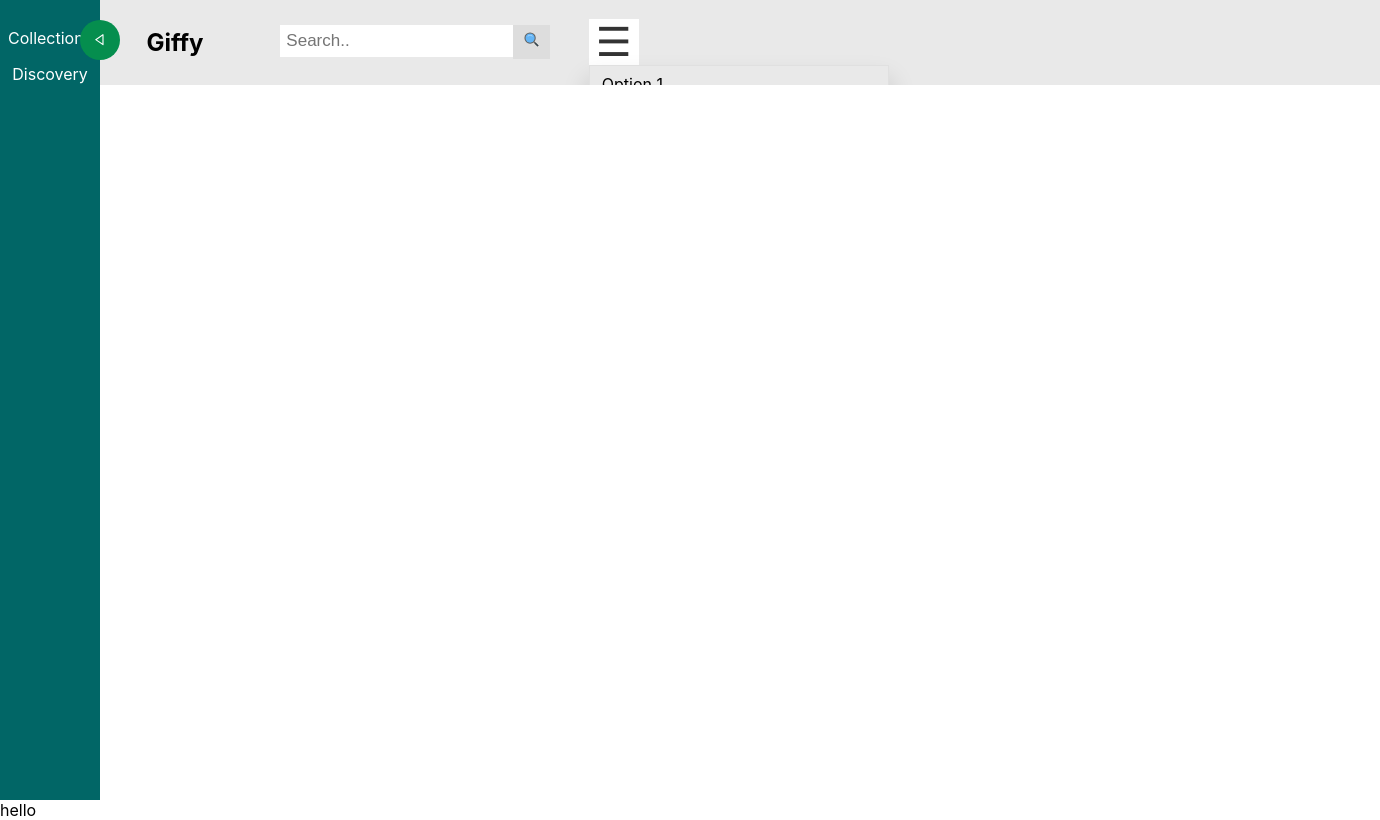
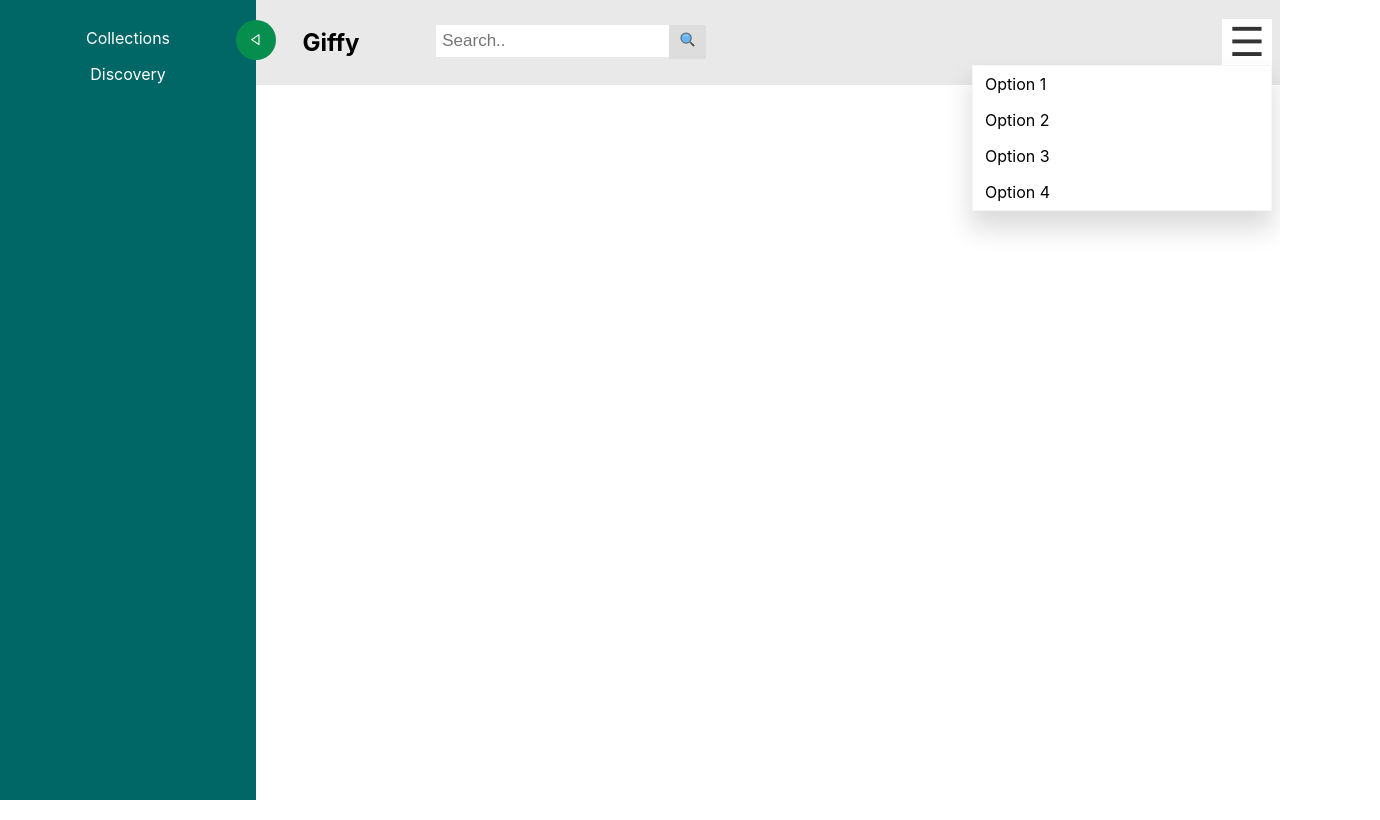
Before and after one commit to hungnguyen3/Giffy, a Next.js app in the folder webapp/: page / in a window 1280 px wide. Shown: the whole page, 1380 px wide, since content can reach past the window. Built offline with nearby package versions, Linux system fonts and the light colour scheme.

Commit message:
Fix Topbar issue

```diff
--- a/webapp/components/Layout.tsx
+++ b/webapp/components/Layout.tsx
@@ -9,11 +9,11 @@ interface LayoutProps {
 const Layout = (props: LayoutProps) => {
 	return (
 		<div className={styles.background}>
-			<div className={styles.navBars}>
-				<SideNav width={'20%'} />
+			<SideNav width={'20%'} />
+			<div className={styles.flexView}>
 				<TopNav />
+				{props.children}
 			</div>
-			{props.children}
 		</div>
 	);
 };
--- a/webapp/components/TopNav.tsx
+++ b/webapp/components/TopNav.tsx
@@ -6,6 +6,7 @@ const TopNav = () => {
 	return (
 		<nav>
 			<div className={styles.TopNav}>
+				<div className={styles.leftPart}>
 					<div className={styles.mainTitle}>
 						<Link href="/">
 							<h1>Giffy</h1>
@@ -19,6 +20,7 @@ const TopNav = () => {
 								<FcSearch></FcSearch>
 							</button>
 						</form>
+					</div>
 				</div>
 				<div className={styles.menuContainer}>
 					<button type="button" className={styles.userButton}>
--- a/webapp/pages/index.tsx
+++ b/webapp/pages/index.tsx
@@ -2,11 +2,7 @@ import type { NextPage } from 'next';
 import Layout from '../components/Layout';
 
 const Home: NextPage = () => {
-	return (
-		<Layout>
-			<div>hello</div>
-		</Layout>
-	);
+	return <Layout></Layout>;
 };
 
 export default Home;
--- a/webapp/styles/Layout.module.scss
+++ b/webapp/styles/Layout.module.scss
@@ -1,14 +1,13 @@
 .background {
 	z-index: 0;
 	height: 100%;
-	.navBars {
+	width: 100%;
+	display: flex;
+	flex-direction: row;
+
+	.flexView {
 		display: flex;
-		align-items: flex-start;
-		flex-direction: row;
-		margin: 0 auto;
-	}
-
-	html {
-		height: 100%;
+		flex-direction: column;
+		flex-grow: 1;
 	}
 }
--- a/webapp/styles/SideNav.module.scss
+++ b/webapp/styles/SideNav.module.scss
@@ -2,7 +2,7 @@
 	height: 100vh;
 	width: 25%;
 	position: relative;
-	z-index: 1;
+	z-index: 2;
 	top: 0;
 	left: 0;
 	background-color: #016666;
--- a/webapp/styles/TopNav.module.scss
+++ b/webapp/styles/TopNav.module.scss
@@ -1,18 +1,20 @@
 .TopNav {
-	position: relative;
-	width: 100vw;
 	padding: 1vh;
-	overflow: auto;
 	background-color: #e9e9e9;
 	display: flex;
 	align-items: center;
+	justify-content: space-between;
+	z-index: 1;
+	flex-grow: 1;
 
+	.leftPart {
+		display: flex;
+		align-items: center;
 		.mainTitle {
 			margin: 0 3vw;
 		}
 
 		.searchContainer {
-		float: left;
 			margin: 0 3vw;
 			padding: 1vh 0;
 
@@ -35,6 +37,7 @@
 				}
 			}
 		}
+	}
 
 	.menuContainer {
 		position: relative;
@@ -54,11 +57,12 @@
 		.dropdown {
 			position: absolute;
 			top: 100%;
-			left: 0;
+			right: 0;
 			width: 300px;
 			z-index: 2;
 			border: 1px solid rgba(0, 0, 0, 0.04);
 			box-shadow: 0 16px 24px 2px rgba(0, 0, 0, 0.14);
+			background-color: white;
 
 			ul {
 				list-style: none;
```
Lines whose indentation alone changed are shown as unchanged.
